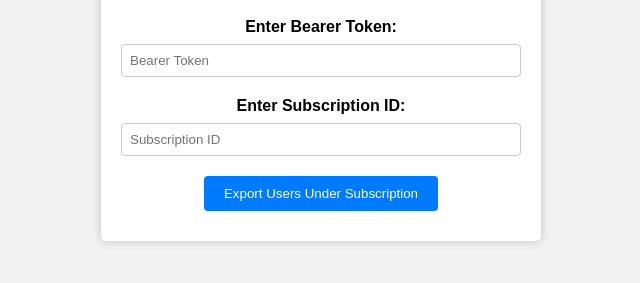
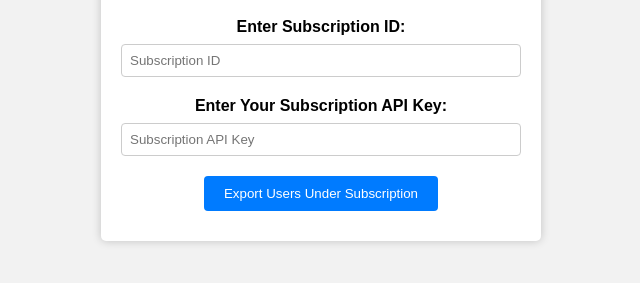
Before and after one commit to lukas-lacko/kontent.ai, a plain HTML site: page subscription_user_export/index.html in a window 1280 px wide. Shown: the part 339-622 px from the top of the page, without its empty margins (319-959 px from the left). Drawn offline with Linux system fonts and the light colour scheme.

Commit message:
Add files via upload

```diff
--- a/subscription_user_export/index.html
+++ b/subscription_user_export/index.html
@@ -65,10 +65,10 @@
     <body>
         <div class="container">
             <h1>Export Users Using Subscription API</h1>
-                <label for="bearerToken">Enter Bearer Token:</label>
-                <input type="text" id="bearerToken" placeholder="Bearer Token" autocomplete="off">
                 <label for="subscriptionId">Enter Subscription ID:</label>
                 <input type="text" id="subscriptionId" placeholder="Subscription ID" autocomplete="off">
+                <label for="bearerToken">Enter Your Subscription API Key:</label>
+                <input type="text" id="bearerToken" placeholder="Subscription API Key" autocomplete="off">
                 <button id="fetchButton" onclick="fetchAllUserData()">Export Users Under Subscription</button>
             <div id="errorContainer" class="error"></div>
         </div>
```
